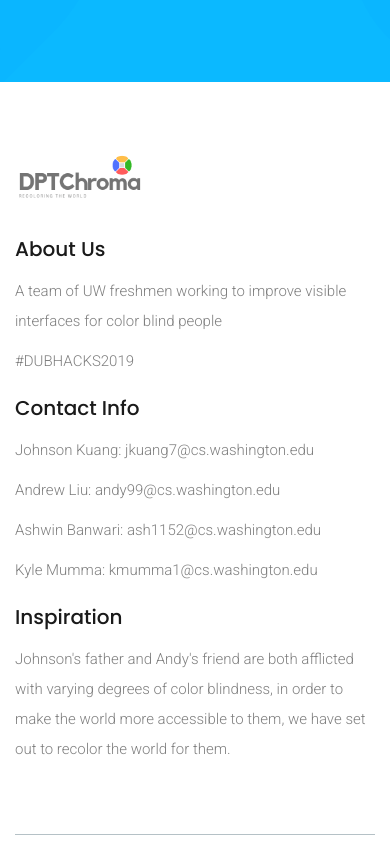
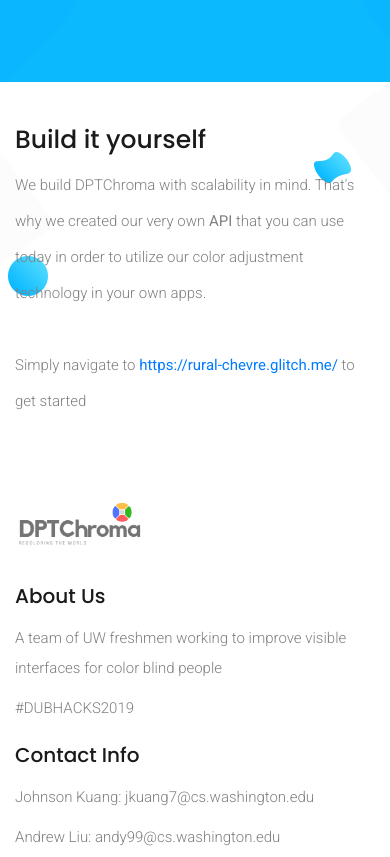
Before and after one commit to johnsonkuang/DPTChromaWebsite, a plain HTML site: page index.html in a window 390 px wide. Shown: the part 3256-4113 px from the top of the page. Drawn offline with nearby package versions, Linux system fonts and the light colour scheme.

Commit message:
added api section

```diff
--- a/index.html
+++ b/index.html
@@ -83,6 +83,9 @@
                                 </li>
                                 <li class="nav-item">
                                     <a class="nav-link" href="#azure">Azure</a>
+                                </li>
+                                <li class="nav-item">
+                                    <a class="nav-link" href="#api">API</a>
                                 </li>
                             </ul>
                         </div>
@@ -252,7 +255,26 @@
         </div>
     </section>
     <!-- cta part end-->
-
+    <section id="api" class="about_us" id="ar">
+        <div class="container">
+            <div class="row align-items-center justify-content-between">
+                <div class="col-md-6 col-lg-5">
+                    <div class="about_us_text"  style="margin-top: 40px;">
+                        <h2>Build it yourself</h2>
+                            <p>We build DPTChroma with scalability in mind. That's why we created
+                                our very own <strong>API</strong> that you can use today in order to utilize
+                                our color adjustment technology in your own apps.<br><br>
+                                Simply navigate to <strong><a href="https://rural-chevre.glitch.me/" target="_blank">https://rural-chevre.glitch.me/</a></strong> to get started
+                            </p>
+                    </div>
+                </div>
+            </div>
+        </div>
+        <img src="img/left_sharp.png" alt="" class="left_shape_1">
+        <img src="img/about_shape.png" alt="" class="about_shape_1">
+        <img src="img/animate_icon/Shape-16.png" alt="" class="feature_icon_1">
+        <img src="img/animate_icon/Shape-1.png" alt="" class="feature_icon_4">
+    </section>
     <!--::footer_part start::-->
     <footer class="footer_part">
         <div class="container">
```
